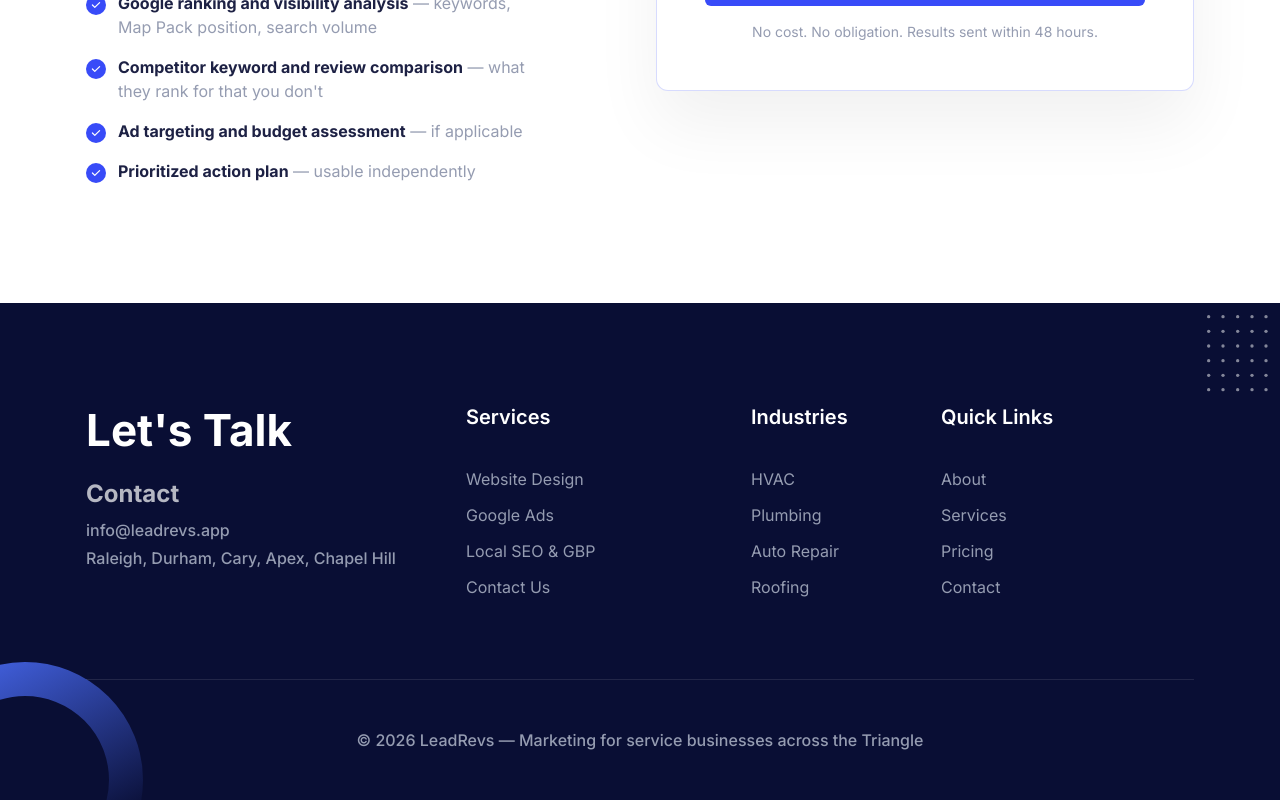
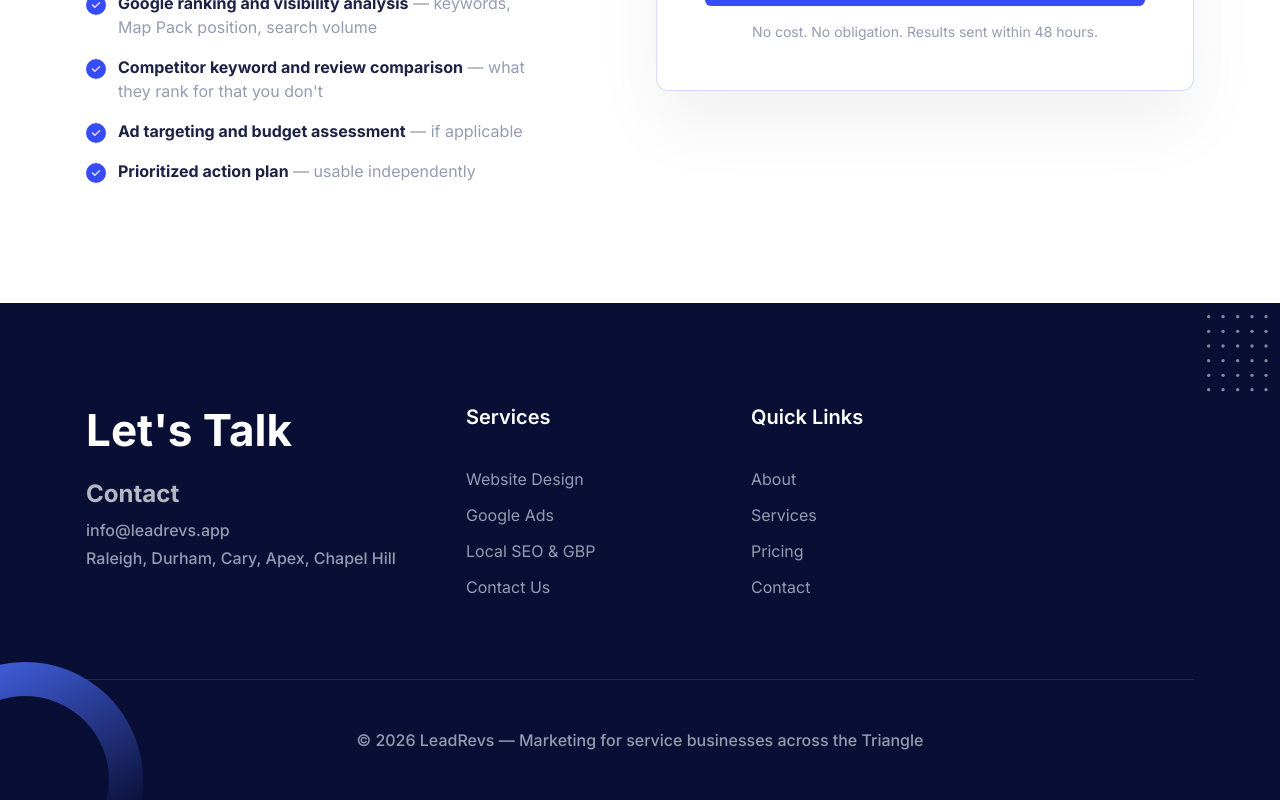
Before and after one commit to pal-palych/leadrevs, a Next.js app: page / in a window 1280 px wide. Shown: the part 5852-6652 px from the top of the page. Built offline with nearby package versions, Linux system fonts and the light colour scheme; no server answers.

Commit message:
Hide industries footer column until pages exist

```diff
--- a/src/components/Footer/index.tsx
+++ b/src/components/Footer/index.tsx
@@ -28,16 +28,7 @@ export default function Footer() {
               </ul>
             </div>
           </div>
-          <div className="w-full px-4 md:w-1/2 lg:w-2/12">
-            <div className="mb-10">
-              <h3 className="mb-9 text-xl font-semibold text-white">Industries</h3>
-              <ul className="space-y-3">
-                {footerNewsData.map((linkItem) => (
-                  <FooterLinkItem key={linkItem?.id} linkItem={linkItem} />
-                ))}
-              </ul>
-            </div>
-          </div>
+          {/* Industries column hidden until industry pages exist */}
           <div className="w-full px-4 md:w-1/2 lg:w-3/12">
             <div className="mb-10">
               <h3 className="mb-9 text-xl font-semibold text-white">
```
